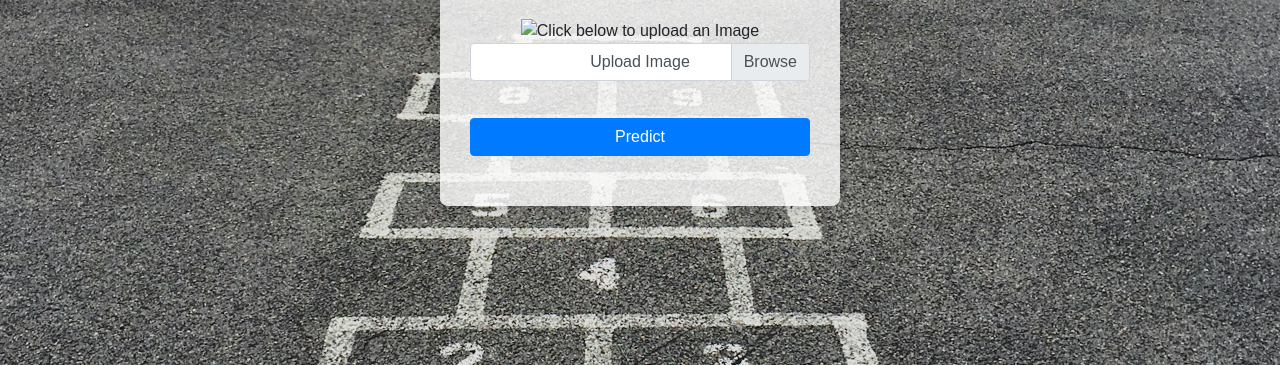
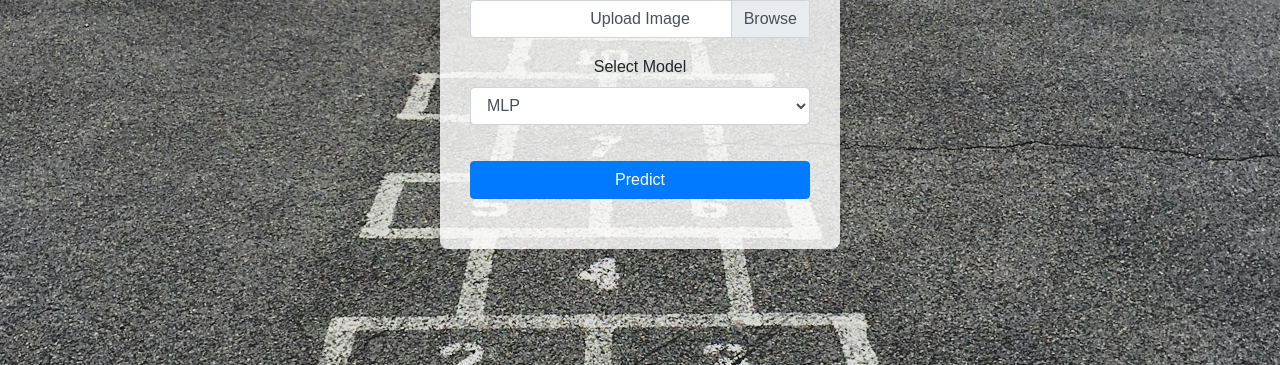
Before and after one commit to springboardmentor136/rohanp031_Handwritten-Digit-Recognition-with-LeNet5-Model-in-PyTorch, a Flask app: page / in a window 1280 px wide. Shown: the part 347-712 px from the top of the page. Run offline with Flask 3, Linux system fonts and the light colour scheme; some libraries are stand-ins or nearby versions.

Commit message:
all 3 loaded

```diff
--- a/Flask_App/app.py
+++ b/Flask_App/app.py
@@ -1,92 +1,161 @@
 from flask import Flask, render_template, request, jsonify
 import torch
 import torch.nn as nn
+import torch.nn.functional as F
 import torchvision.transforms as transforms
 from PIL import Image
 from io import BytesIO
+import tensorflow as tf
+from tensorflow.keras import layers, models # type: ignore
+import numpy as np
 
-# Define the model architecture
+# Define the MLP model architecture
 class MLP(nn.Module):
     def __init__(self, input_size, hidden_size, num_classes):
         super(MLP, self).__init__()
-        # We first create the layers for our MLP model
         self.fc1 = nn.Linear(input_size, hidden_size)
         self.relu = nn.ReLU()
         self.fc2 = nn.Linear(hidden_size, num_classes)
 
     def forward(self, x):
-        # We flatten the input image
         x = x.view(x.size(0), -1)
-        # We apply the first fully connected layer followed by ReLU activation
         out = self.fc1(x)
         out = self.relu(out)
-        # We then apply the second fully connected layer to get the output
         out = self.fc2(out)
         return out
 
-# Initialize the Flask app
+# Define the LeNet-5 model architecture
+class LeNet5(nn.Module):
+    def __init__(self):
+        super(LeNet5, self).__init__()
+        self.conv1 = nn.Conv2d(1, 6, kernel_size=5, stride=1, padding=2)
+        self.pool1 = nn.AvgPool2d(kernel_size=2, stride=2)
+        self.conv2 = nn.Conv2d(6, 16, kernel_size=5, stride=1)
+        self.pool2 = nn.AvgPool2d(kernel_size=2, stride=2)
+        self.conv3 = nn.Conv2d(16, 120, kernel_size=5, stride=1)
+        self.fc1 = nn.Linear(120, 84)
+        self.fc2 = nn.Linear(84, 10)
+
+    def forward(self, x):
+        x = F.relu(self.conv1(x))
+        x = self.pool1(x)
+        x = F.relu(self.conv2(x))
+        x = self.pool2(x)
+        x = F.relu(self.conv3(x))
+        x = x.view(-1, 120)
+        x = F.relu(self.fc1(x))
+        x = self.fc2(x)
+        return x
+
+# Initialize Flask app
 app = Flask(__name__)
 
-# Load the model with predefined input size, hidden layer size, and number of classes
+# Load the MLP model
 input_size = 28 * 28
 hidden_size = 500
 num_classes = 10
-model = MLP(input_size, hidden_size, num_classes)
-# Load the pre-trained model weights
-model.load_state_dict(torch.load('mlp_model.pth', map_location=torch.device('cpu')))
-# Set the model to evaluation mode
-model.eval()
+mlp_model = MLP(input_size, hidden_size, num_classes)
+mlp_model.load_state_dict(torch.load('mlp_model.pth', map_location=torch.device('cpu')))
+mlp_model.eval()
 
-# Define the transformation for incoming images
-transform = transforms.Compose([
-    transforms.Grayscale(num_output_channels=1),  # Ensure image is grayscale
-    transforms.Resize((28, 28)),                  # Resize to 28x28 pixels
-    transforms.ToTensor(),                        # Convert image to tensor
-    transforms.Normalize((0.5,), (0.5,))          # Normalize with mean and std
+# Load the CNN model
+cnn_model = models.Sequential([
+    layers.Input(shape=(28, 28, 1)),
+    layers.Conv2D(32, (3, 3), activation='relu'),
+    layers.BatchNormalization(),
+    layers.MaxPooling2D((2, 2)),
+    layers.Conv2D(64, (3, 3), activation='relu'),
+    layers.BatchNormalization(),
+    layers.MaxPooling2D((2, 2)),
+    layers.Conv2D(128, (3, 3), activation='relu'),
+    layers.BatchNormalization(),
+    layers.MaxPooling2D((2, 2)),
+    layers.Flatten(),
+    layers.Dense(128, activation='relu'),
+    layers.Dropout(0.5),
+    layers.Dense(10, activation='softmax')
 ])
 
-# Define the prediction function
-def predict_image(image_file):
-    # We read the image file
+cnn_model.compile(optimizer=tf.keras.optimizers.Adam(learning_rate=0.001),
+                  loss='categorical_crossentropy',
+                  metrics=['accuracy'])
+cnn_model.load_weights('cnn_model.h5')
+
+# Load the LeNet-5 model
+lenet5_model = LeNet5()
+lenet5_model.load_state_dict(torch.load('lenet5.pth', map_location=torch.device('cpu')))
+lenet5_model.eval()
+
+# Define transformation for incoming images
+transform = transforms.Compose([
+    transforms.Grayscale(num_output_channels=1),
+    transforms.Resize((28, 28)),
+    transforms.ToTensor(),
+    transforms.Normalize((0.5,), (0.5,))
+])
+
+# Prediction function for MLP
+def predict_mlp(image_file):
     image_bytes = image_file.read()
-    # We open and convert the image to grayscale
     image = Image.open(BytesIO(image_bytes)).convert('L')
-    # We apply the transformations and add a batch dimension
     image = transform(image).unsqueeze(0)
-
-    # Logging the intermediate steps for debugging
-    print(f"Transformed Image Tensor: {image}")
-
-    # We disable gradient calculation for inference
     with torch.no_grad():
-        # We pass the image through the model to get outputs
-        outputs = model(image)
-        print(f"Model Outputs: {outputs}")
-
-        # We get the predicted class
+        outputs = mlp_model(image)
         _, predicted = torch.max(outputs.data, 1)
-        print(f"Predicted Class: {predicted.item()}")
     return predicted.item()
 
-# Define the route for the home page
+# Prediction function for CNN
+def predict_cnn(image_file):
+    try:
+        image_bytes = image_file.read()
+        image = Image.open(BytesIO(image_bytes)).convert('L')
+        image = image.resize((28, 28))
+        image = tf.keras.preprocessing.image.img_to_array(image)
+        image = image / 255.0
+        image = np.expand_dims(image, axis=0)
+        predictions = cnn_model.predict(image)
+        return int(np.argmax(predictions[0]))
+    except Exception as e:
+        app.logger.error(f"Error in predict_cnn: {str(e)}")
+        raise
+
+# Prediction function for LeNet-5
+def predict_lenet5(image_file):
+    image_bytes = image_file.read()
+    image = Image.open(BytesIO(image_bytes)).convert('L')
+    image = transform(image).unsqueeze(0)
+    with torch.no_grad():
+        outputs = lenet5_model(image)
+        _, predicted = torch.max(outputs.data, 1)
+    return predicted.item()
+
+# Define route for home page
 @app.route('/')
 def index():
-    # We render the index.html template
     return render_template('index.html')
 
-# Define the route for the prediction
+# Define route for prediction
 @app.route('/predict', methods=['POST'])
 def predict():
-    # We handle the POST request for image prediction
-    if request.method == 'POST':
-        # We get the uploaded file from the request
-        file = request.files['file']
-        # We use our prediction function to get the result
-        prediction = predict_image(file)
-        # We return the prediction result as JSON
-        return jsonify({'prediction': prediction})
+    try:
+        if request.method == 'POST':
+            file = request.files['file']
+            model_type = request.form.get('model_type')
 
-# We run the Flask app
+            if model_type == 'mlp':
+                prediction = predict_mlp(file)
+            elif model_type == 'cnn':
+                prediction = predict_cnn(file)
+            elif model_type == 'lenet5':
+                prediction = predict_lenet5(file)
+            else:
+                return jsonify({'error': 'Invalid model type selected'}), 400
+
+            return jsonify({'prediction': prediction})
+
+    except Exception as e:
+        app.logger.error(f"Error in prediction endpoint: {str(e)}")
+        return jsonify({'error': str(e)}), 500
+
 if __name__ == '__main__':
-    # We set debug mode to True for development
     app.run(debug=True)
--- a/Flask_App/templates/index.html
+++ b/Flask_App/templates/index.html
@@ -3,7 +3,7 @@
 <head>
     <meta charset="UTF-8">
     <meta name="viewport" content="width=device-width, initial-scale=1.0">
-    <title>MLP Model Prediction</title>
+    <title>Model Predictions</title>
     <link rel="stylesheet" href="https://stackpath.bootstrapcdn.com/bootstrap/4.3.1/css/bootstrap.min.css">
     <style>
         body {
@@ -73,6 +73,14 @@
                     <label class="custom-file-label" for="file-input">Upload Image</label>
                 </div>
             </div>
+            <div class="form-group">
+                <label for="model-type">Select Model</label>
+                <select id="model-type" name="model_type" class="form-control">
+                    <option value="mlp">MLP</option>
+                    <option value="cnn">CNN</option>
+                    <option value="lenet5">LeNet-5</option>
+                </select>
+            </div>
             <button type="submit" class="btn btn-primary">Predict</button>
         </form>
         <p id="prediction-result"></p>
@@ -93,17 +101,29 @@
 
 document.getElementById('upload-form').addEventListener('submit', function(event) {
     event.preventDefault();
+
     var formData = new FormData(this);
+    var predictionResult = document.getElementById('prediction-result');
 
     fetch('/predict', {
         method: 'POST',
         body: formData
-            }).then(response => response.json()).then(data => {
-                document.getElementById('prediction-result').innerText = 'Prediction: ' + data.prediction;
-            }).catch(error => {
+    })
+    .then(response => response.json())
+    .then(data => {
+        console.log('Prediction Data:', data);
+        if (data.error) {
+            predictionResult.textContent = 'Error: ' + data.error;
+        } else {
+            predictionResult.textContent = 'Prediction: ' + data.prediction;
+        }
+    })
+    .catch(error => {
         console.error('Error:', error);
+        predictionResult.textContent = 'Error: ' + error;
     });
 });
+
     </script>
 </body>
 </html>
```
Also changed, not shown: 4 other files. Lines whose indentation alone changed are shown as unchanged.
